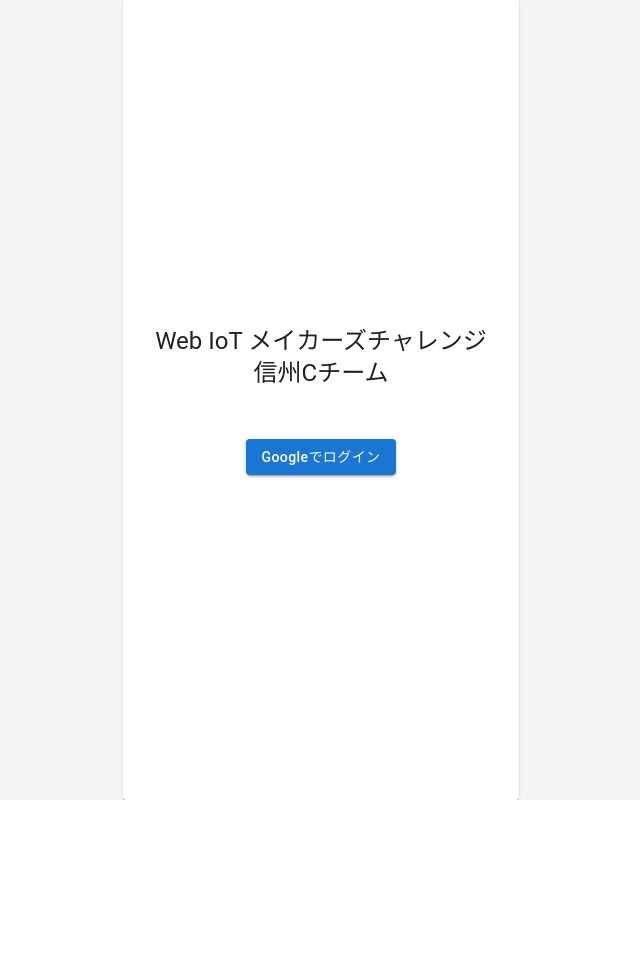
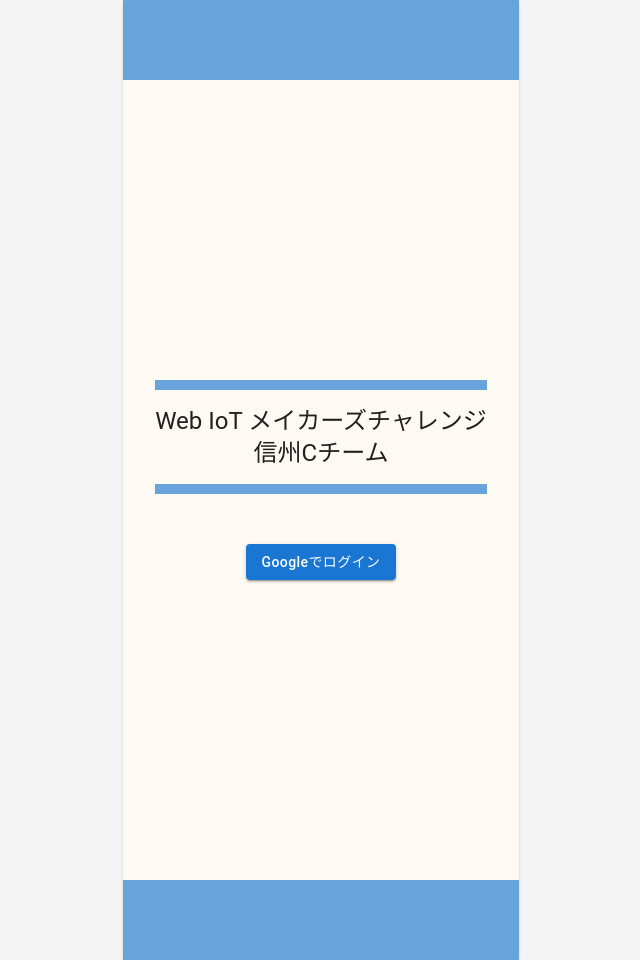
Before and after one commit to mochi-yu/WIMC2023-c-web, a Next.js app in the folder forntend/: page / in a window 1280 px wide. Shown: the whole page, without its empty margins (319-959 px from the left). Before the commit the page ends 800 px from the top, so only its background shows below. Built offline with nearby package versions, Linux system fonts and the light colour scheme; no server answers.

Commit message:
feat: ログインページのデザイン編集

```diff
--- a/forntend/src/app/(login)/home/page.tsx
+++ b/forntend/src/app/(login)/home/page.tsx
@@ -12,7 +12,7 @@ const zen = Zen_Maru_Gothic({
  {/*ホーム*/}
 export default function HomePage() {
   return (
-    <Stack className={zen.className} style={{ backgroundColor: "#fff9f4"}}>
+    <Stack className={zen.className} sx={{ backgroundColor: "#fff9f4"}}>
       <Stack sx={{marginTop: 5}}>
         <RecentRecordCard />
       </Stack><br />
--- a/forntend/src/app/(not_login)/page.tsx
+++ b/forntend/src/app/(not_login)/page.tsx
@@ -1,17 +1,32 @@
 import { GoogleLoginButton } from "@/components/ui/button/login_google";
-import { Stack, Typography } from "@mui/material";
+import { Stack, Typography, Box } from "@mui/material";
+import { M_PLUS_Rounded_1c } from "next/font/google";
+import { Header } from "@/components/layout/not_login_head";
+import { Footer } from "@/components/layout/not_login_foot"
+
+const M_Plus = M_PLUS_Rounded_1c({
+  weight: ["400"],
+  subsets: ["latin"],
+  display: "swap",
+})
 
 export default function RootPage() {
   return (
     <>
-      <Stack justifyContent='center' alignItems='center' height='100vh' spacing='50px'>
+      <Header />
+      <Stack justifyContent='center' alignItems='center' height='100vh' spacing='50px' sx={{backgroundColor: "#fff9f4"}}>
         <Stack alignItems='center'>
+          <Box sx={{backgroundColor: "#68a4d9", width: "100%", height: "10px", marginBottom: "15px"}} />
+
           {/* TODO: 題字を追加 */}
-          <Typography variant='h5'>Web IoT メイカーズチャレンジ</Typography>
-          <Typography variant='h5'>信州Cチーム</Typography>
+          <Typography variant='h5' className={M_Plus.className}>Web IoT メイカーズチャレンジ</Typography>
+          <Typography variant='h5' className={M_Plus.className}>信州Cチーム</Typography>
+
+          <Box sx={{backgroundColor: "#68a4d9", width: "100%", height: "10px", marginTop: "15px"}} />
         </Stack>
         <GoogleLoginButton />
       </Stack>
+      <Footer />
     </>
   );
 }
--- /dev/null
+++ b/forntend/src/components/layout/not_login_foot.tsx
@@ -0,0 +1,15 @@
+import { Stack, Typography } from "@mui/material";
+
+export function Footer() {
+  return (
+    <Stack
+      direction='row'
+      justifyContent='space-between'
+      alignItems='center'
+      spacing={2}
+      sx={{ px: "20px", bgcolor: "#68a4d9" }}
+      height='80px'
+    >
+    </Stack>
+  );
+}
--- /dev/null
+++ b/forntend/src/components/layout/not_login_head.tsx
@@ -0,0 +1,15 @@
+import { Stack, Typography } from "@mui/material";
+
+export function Header() {
+  return (
+    <Stack
+      direction='row'
+      justifyContent='space-between'
+      alignItems='center'
+      spacing={2}
+      sx={{ px: "20px", bgcolor: "#68a4d9" }}
+      height='80px'
+    >
+    </Stack>
+  );
+}
```
